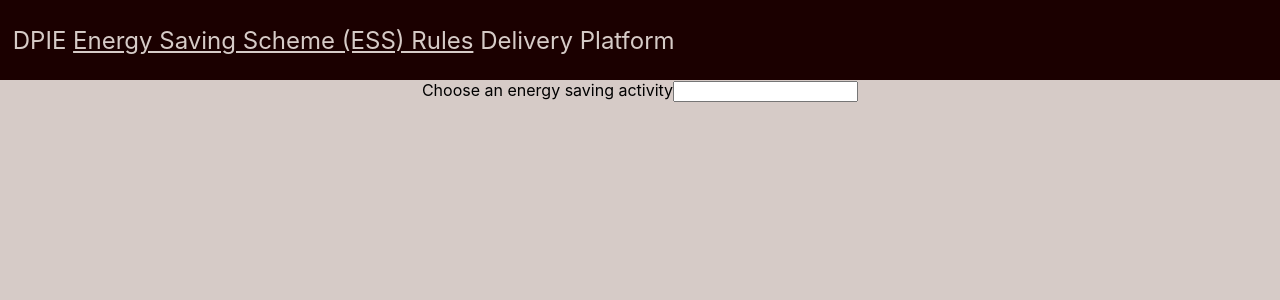
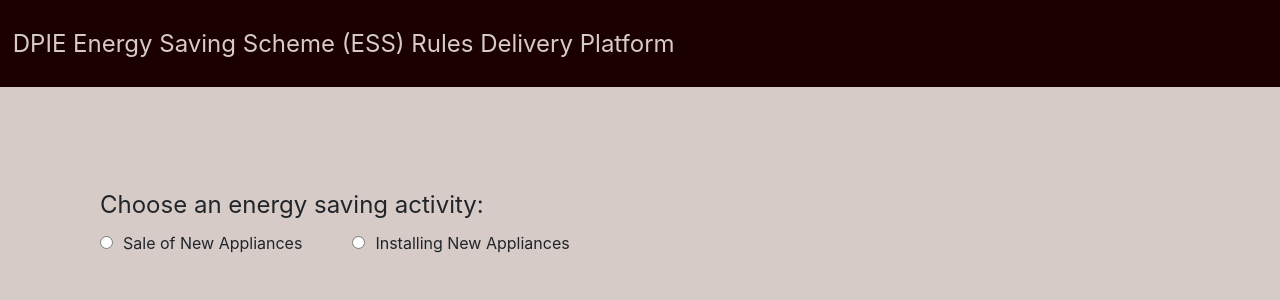
Before and after one commit to energy-savings-scheme/rules-dashboard, a React (Create React App) app: page / in a window 1280 px wide. Shown: the top 300 px of the page. Built offline with nearby package versions, Linux system fonts and the light colour scheme.

Commit message:
boiler-plate for react at the front end

```diff
--- a/package.json
+++ b/package.json
@@ -3,10 +3,12 @@
 	"version": "0.1.0",
 	"private": true,
 	"dependencies": {
+		"@material-ui/core": "^4.11.3",
 		"@testing-library/jest-dom": "^5.11.4",
 		"@testing-library/react": "^11.1.0",
 		"@testing-library/user-event": "^12.1.10",
 		"react": "^17.0.1",
+		"react-bootstrap": "^1.4.3",
 		"react-dom": "^17.0.1",
 		"react-scripts": "4.0.2",
 		"web-vitals": "^1.0.1"
--- a/src/components/Activity.jsx
+++ b/src/components/Activity.jsx
@@ -1,8 +1,35 @@
+import "./App.css";
+
 export default function Activity() {
+	function checked(event) {
+		console.log(event.target.value);
+	}
+
 	return (
-		<div className='Acitivty-Choice'>
-			<label>Choose an energy saving activity</label>
-			<input></input>
+		<div className='Activity-choice-div'>
+			<fieldset>
+				<legend className='question'>
+					Choose an energy saving activity:
+				</legend>
+
+				<div className='radio-option-div'>
+					<input
+						type='radio'
+						id='sona'
+						name='activity-type'
+						value='sona'
+						onChange={checked}></input>
+					<label>Sale of New Appliances</label>
+
+					<input
+						type='radio'
+						id='install'
+						name='activity-type'
+						value='install'
+						onChange={checked}></input>
+					<label>Installing New Appliances</label>
+				</div>
+			</fieldset>
 		</div>
 	);
 }
--- a/src/components/App.css
+++ b/src/components/App.css
@@ -13,3 +13,21 @@
 	color: #d6cbc7;
 	padding: 2% 1%;
 }
+
+/* activity.jsx */
+.Activity-choice-div {
+	margin: 100px;
+	text-align: left;
+}
+
+input:checked {
+	border: 6px solid black;
+}
+
+input {
+	position: relative;
+}
+
+label {
+	margin: 0 50px 0 10px;
+}
--- a/src/components/App.js
+++ b/src/components/App.js
@@ -1,12 +1,16 @@
+import React from "react";
+
 import "./App.css";
 import Header from "./header";
 import Activity from "./Activity";
 
 function App() {
 	return (
-		<div className='App'>
+		<div>
 			<Header />
-			<Activity />
+			<div className='App'>
+				<Activity />
+			</div>
 		</div>
 	);
 }
--- a/src/index.js
+++ b/src/index.js
@@ -1,3 +1,5 @@
+import "bootstrap/dist/css/bootstrap.min.css";
+
 import React from "react";
 import ReactDOM from "react-dom";
 import "./index.css";
```
Also changed, not shown: src/sona.json (added, +29 -0 lines), 2 other files (tests, documents, lock files or other folders). Lines whose indentation alone changed are shown as unchanged.
